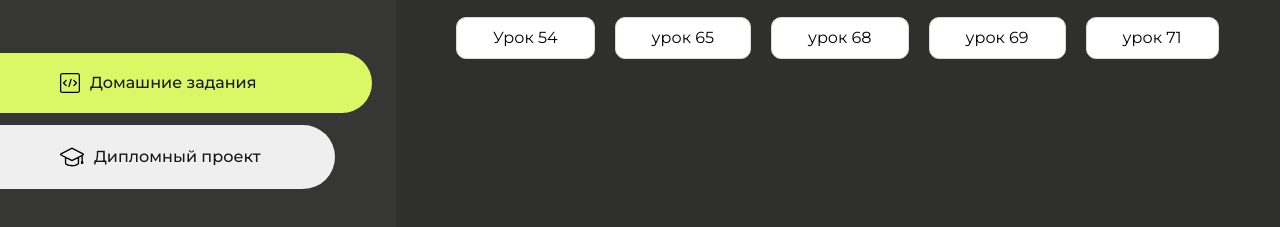
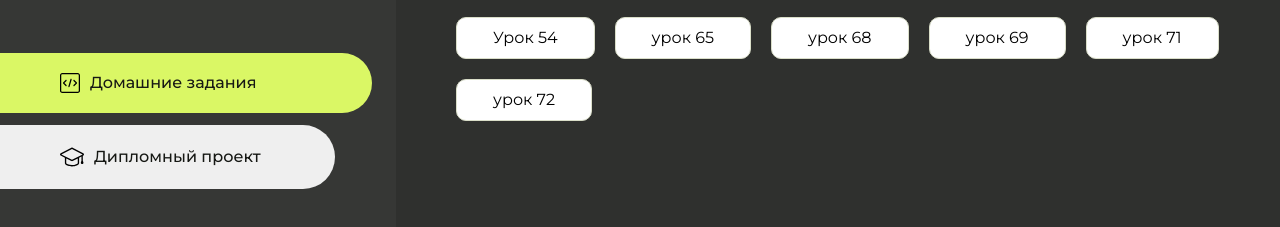
Before and after one commit to WEB-GHOST06/homework, a plain HTML site: page index.html in a window 1280 px wide. Shown: the part 283-510 px from the top of the page. Drawn offline with Linux system fonts and the light colour scheme.

Commit message:
Update index.html

```diff
--- a/index.html
+++ b/index.html
@@ -122,6 +122,9 @@
                     <li class="content__list-item">
                         <a href="./dz10/index.html">урок 71</a>
                     </li>
+                    <li class="content__list-item">
+                        <a href="./dz11/index.html">урок 72</a>
+                    </li>
                 </ul>
             </div>
             <div class="content__block hidden" id="diplomBlock">
```
